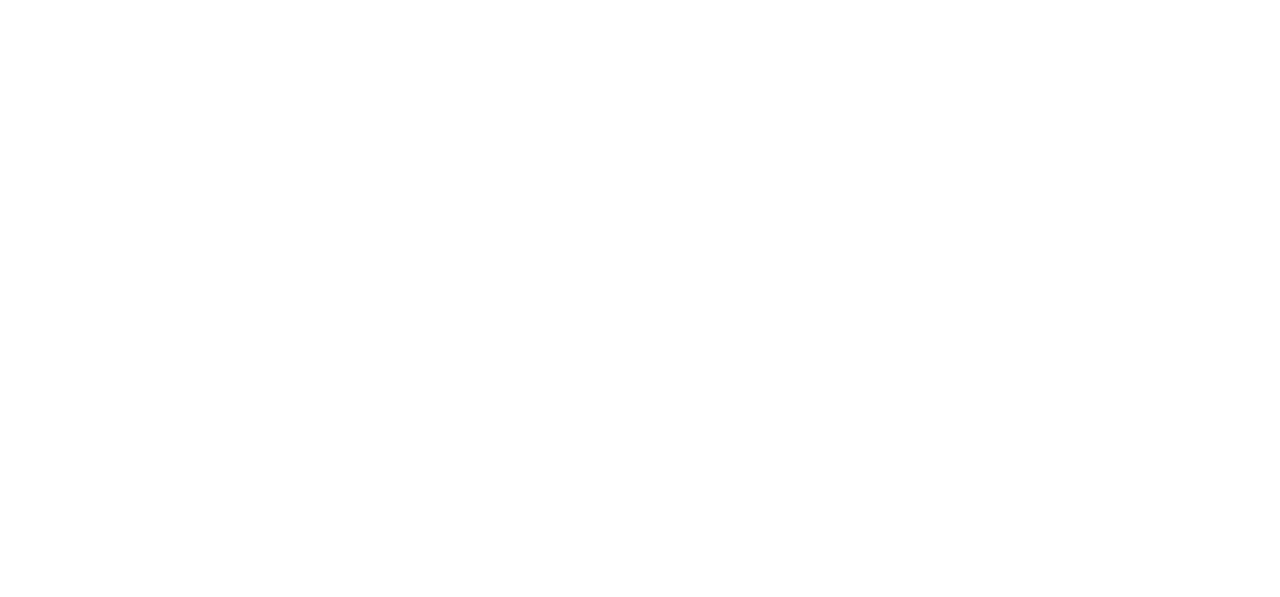
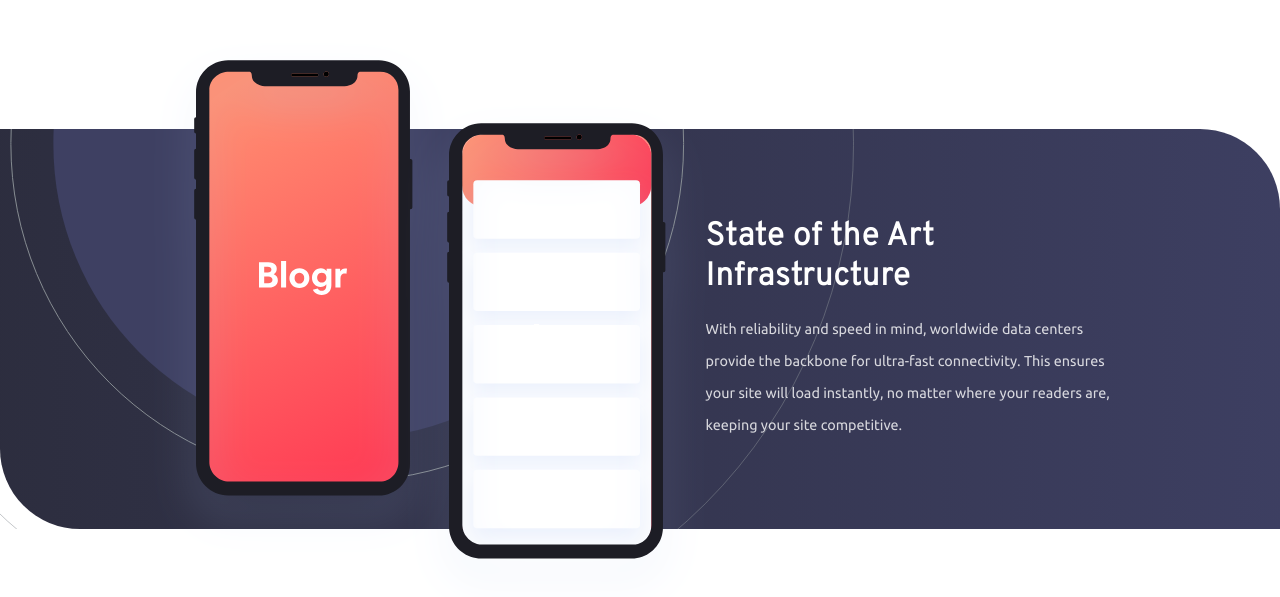
Before and after one commit to sohail-webdev/blogr-landing-page, a React (Vite) app: page / in a window 1280 px wide. Shown: the part 1751-2348 px from the top of the page. Before the commit the page ends 1680 px from the top, so only its background shows below. Built offline with nearby package versions, Linux system fonts and the light colour scheme.

Commit message:
feat: code speed info section

```diff
--- a/src/App.jsx
+++ b/src/App.jsx
@@ -2,6 +2,7 @@ import { useState, useCallback } from "react";
 import Header from "./components/Header";
 import Hero from "./components/Hero";
 import Editor from "./components/Editor";
+import Speed from "./components/Speed";
 
 function App() {
   const [visibleDropdownId, setVisibleDropdownId] = useState(null);
@@ -22,6 +23,7 @@ function App() {
         <Hero />
       </div>
       <Editor />
+      <Speed />
     </>
   );
 }
--- /dev/null
+++ b/src/components/Speed.jsx
@@ -0,0 +1,19 @@
+import phone_image from "../assets/images/illustration-phones.svg";
+
+export default function Speed() {
+  return (
+    <section className="section section-speed">
+      <div className="section-speed-content-container">
+        <div className="section-speed-circle-illustration"></div>
+        <img src={phone_image} alt="" className="section-speed-phone-illustration" />
+        <div className="section-speed-content">
+          <h2>State of the Art Infrastructure</h2>
+          <p>
+            With reliability and speed in mind, worldwide data centers provide the backbone for ultra-fast connectivity. This ensures your site will
+            load instantly, no matter where your readers are, keeping your site competitive.
+          </p>
+        </div>
+      </div>
+    </section>
+  );
+}
--- a/src/index.css
+++ b/src/index.css
@@ -257,3 +257,52 @@ a {
   max-width: 50%;
   opacity: 0.8;
 }
+
+/* Speed Info Section */
+.section-speed {
+  height: 100vh;
+  display: flex;
+  justify-content: center;
+  align-items: center;
+}
+.section-speed-circle-illustration {
+  position: absolute;
+  top: 0;
+  left: 0;
+  height: 100%;
+  width: 100%;
+  background-image: url(./assets/images/bg-pattern-circles.svg);
+  background-repeat: no-repeat;
+  background-position: top 80% left -60%;
+}
+.section-speed-circle-illustration ~ * {
+  position: relative;
+  z-index: 1;
+}
+.section-speed-content-container {
+  position: relative;
+  background-image: linear-gradient(to right, var(--body-background-gradient));
+  height: 50%;
+  border-top-right-radius: 5rem;
+  border-bottom-left-radius: 5rem;
+  display: flex;
+  justify-content: center;
+  align-items: center;
+  padding: 0 var(--x-padding);
+}
+.section-speed-content {
+  width: 50%;
+  display: flex;
+  flex-direction: column;
+  gap: 1rem;
+}
+.section-speed-content > h2 {
+  font-family: var(--font-family-overpass-300);
+  font-size: 2rem;
+  letter-spacing: 0.05rem;
+}
+.section-speed-content > p {
+  font-size: 0.9rem;
+  line-height: 2rem;
+  opacity: 0.8;
+}
```
Also changed, not shown: src/assets/images/bg-pattern-circles.svg (added), src/assets/images/illustration-phones.svg (added).
